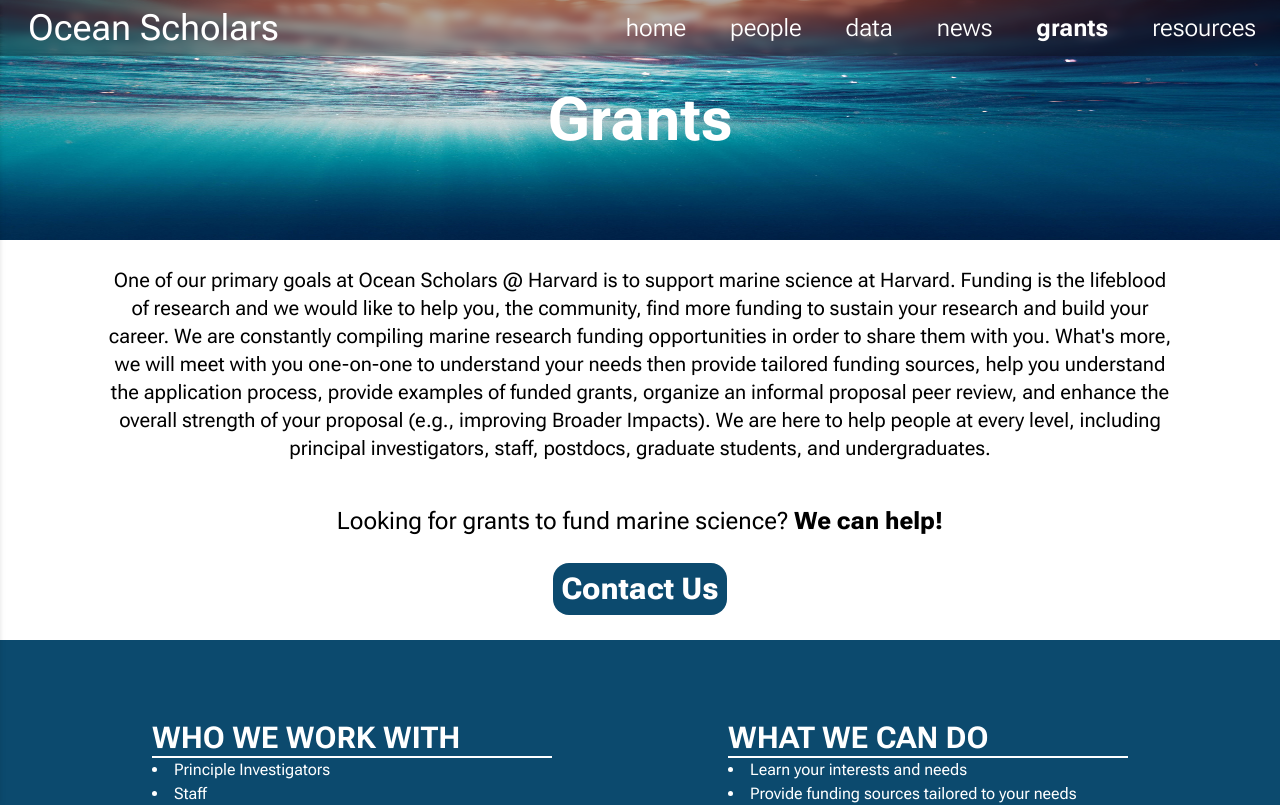
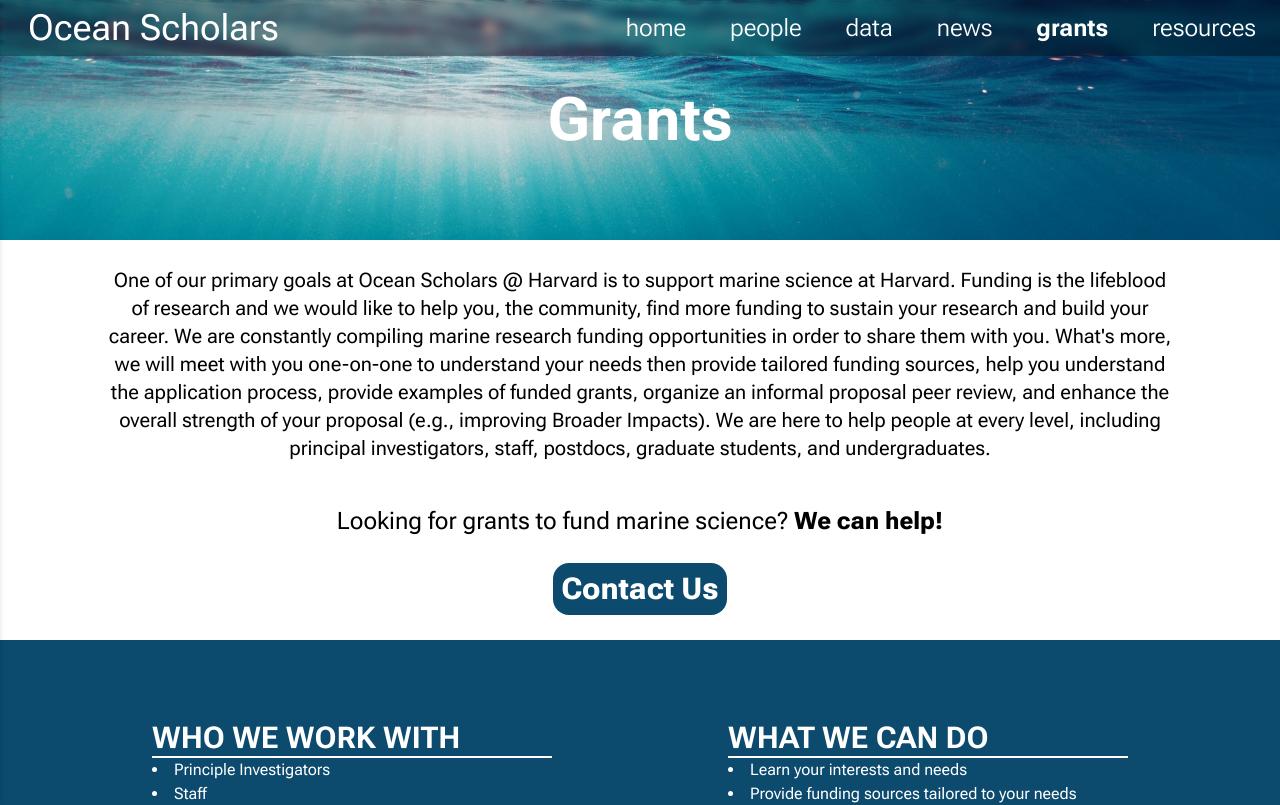
Before and after one commit to zanewolf/osah, a Next.js app: page /grants in a window 1280 px wide. Shown: the top 805 px of the page. Built offline with nearby package versions, Linux system fonts and the light colour scheme.

Commit message:
fixing sextion header images

```diff
--- a/components/SectionHero.js
+++ b/components/SectionHero.js
@@ -13,11 +13,11 @@
                     priority={true}
                     src={image}
                     alt="Picture of ocean surface with sunset rays"
-                    // layout={'fill'}
-                    // objectFit={'cover'}
-                    // objectPosition={imageposition}
+                    layout={'fill'}
+                    objectFit={'cover'}
+                    objectPosition={imageposition}
                     placeholder="blur"
-                    fill={'cover'}
+                    // fill={'cover'}
                     // position={'relative'}
                 />
             {/*</div>*/}
```
